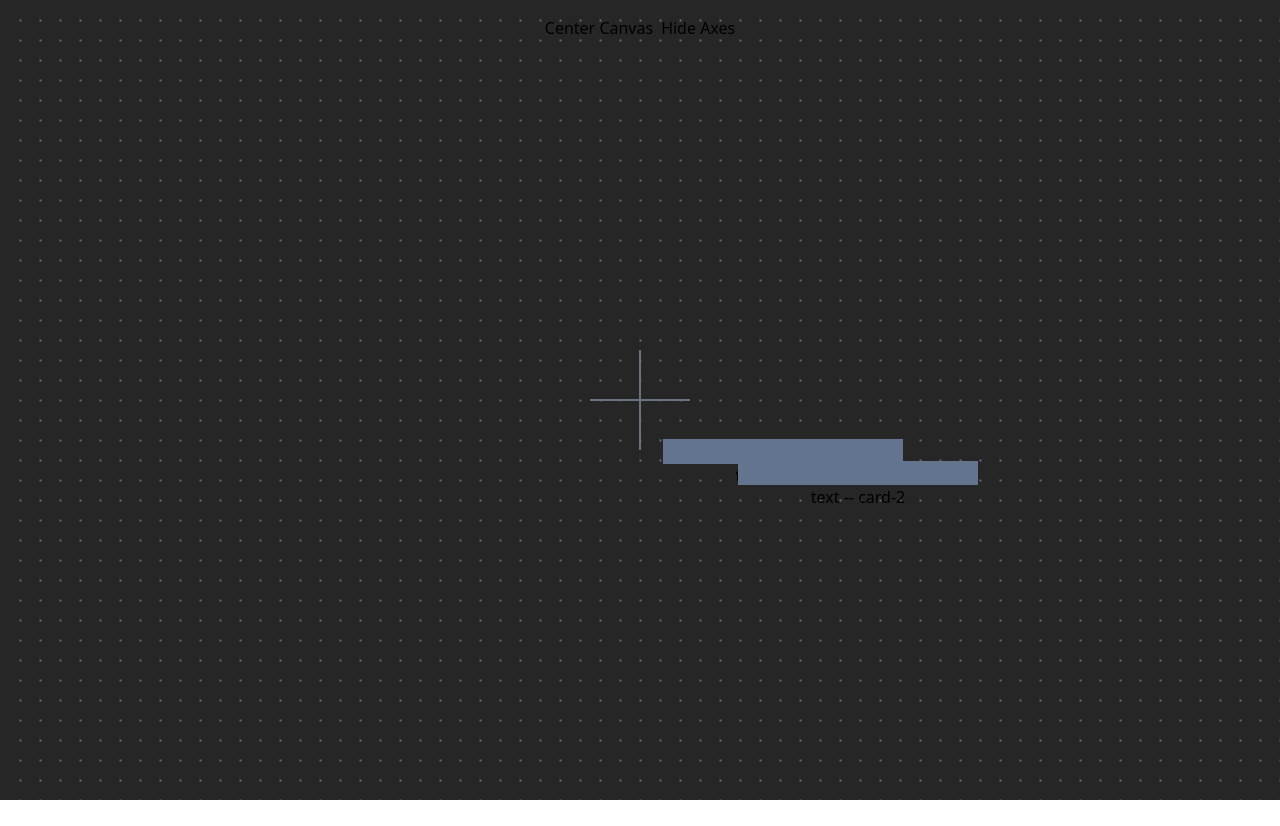
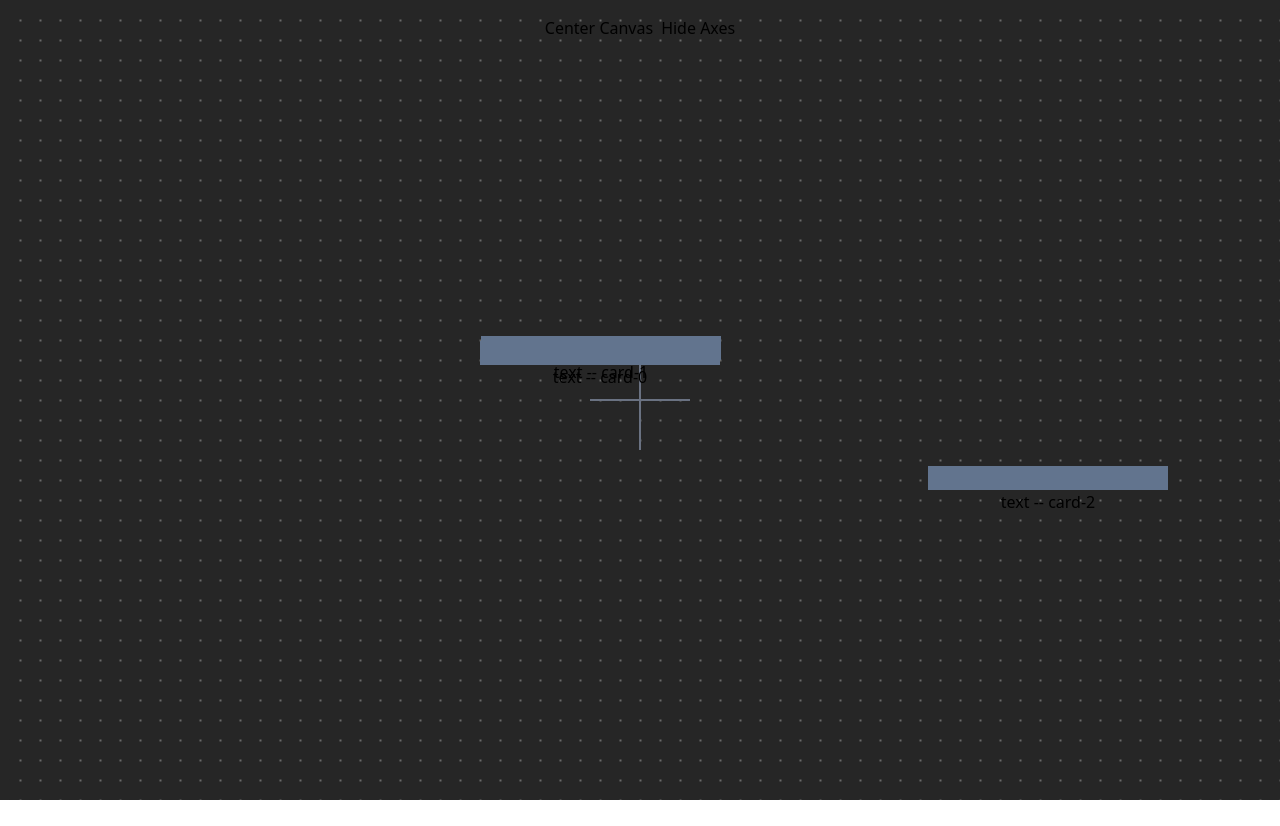
Before and after one commit to archiviofontiorali/permea, a Vue app: page / in a window 1280 px wide. Built offline with nearby package versions, Linux system fonts and the light colour scheme; the HTML template or start-up script is replaced by a standard one.

Commit message:
Improve randomizer of nodes positions

```diff
--- a/src/stores/nodes.ts
+++ b/src/stores/nodes.ts
@@ -62,12 +62,13 @@ export const useCanvasStore = defineStore('canvas', {
       this.nodes.reduce((acc, item) => ({ ...acc, [item.id]: item }), {})
     },
     demoSetup() {
+      const offset = 300
       for (let i = 0; i < 3; i++)
         this.nodes.push({
           id: `card-${i}`,
           type: 'text',
-          x: Math.floor(Math.random() * 100),
-          y: Math.floor(Math.random() * 100),
+          x: Math.floor((2 * Math.random() - 1) * offset),
+          y: Math.floor((2 * Math.random() - 1) * offset),
           width: 200,
           height: 300,
           text: 'Hello World',
```
